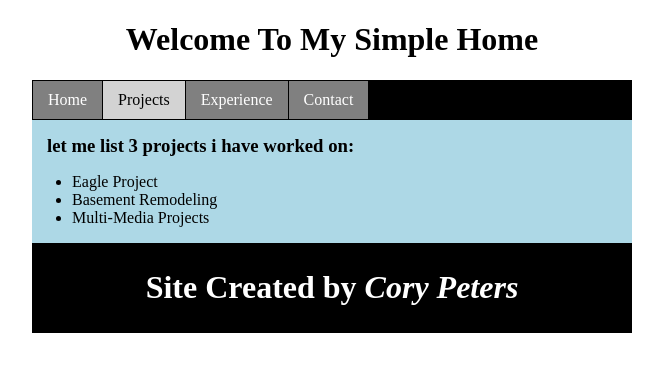
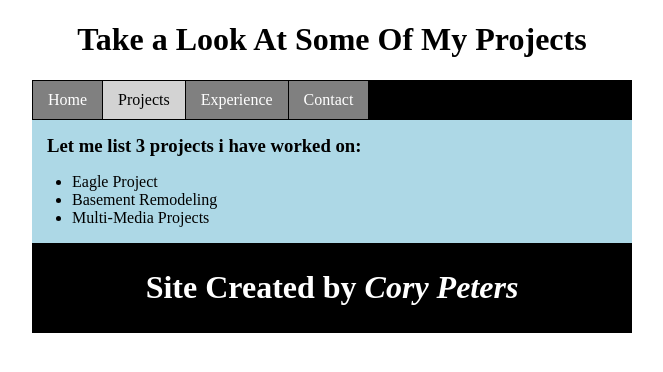
Before and after one commit to epvco/playground, a plain HTML site: page projects.html in a window 1280 px wide. Shown: the whole page, without its empty margins (308-971 px from the left). Drawn offline with Linux system fonts and the light colour scheme.

Commit message:
small header changes and various

```diff
--- a/projects.html
+++ b/projects.html
@@ -1,12 +1,12 @@
 <!DOCTYPE html>
 <html>
 <head>
-  <title> My Simple Home </title>
+  <title> Some Simple Projects </title>
   <link rel="stylesheet" href="styles.css">
 </head>
 <body>
   <div id="top">
-    <h1>Welcome To My Simple Home<h1>
+    <h1>Take a Look At Some Of My Projects<h1>
   </div>
   <div id="page-wrapper">
     <nav>
@@ -17,7 +17,7 @@
         <li><a href="contact.html">Contact</a></li>
       </ul>
     </nav>
-    <h3> let me list 3 projects i have worked on:</h3>
+    <h3> Let me list 3 projects i have worked on:</h3>
     <ul>
       <li>Eagle Project</li>
       <li>Basement Remodeling</li>
```
Also changed, not shown: experience.html (+2 -2 lines).
